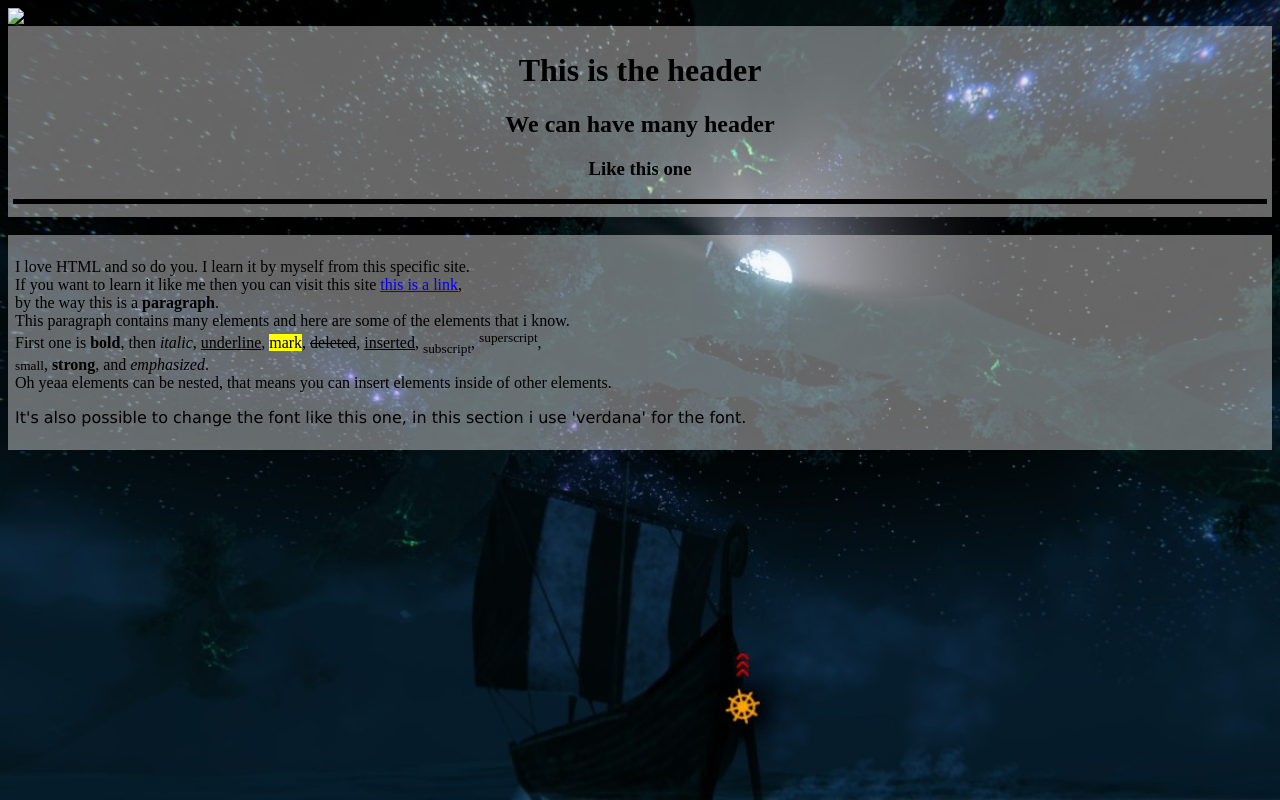
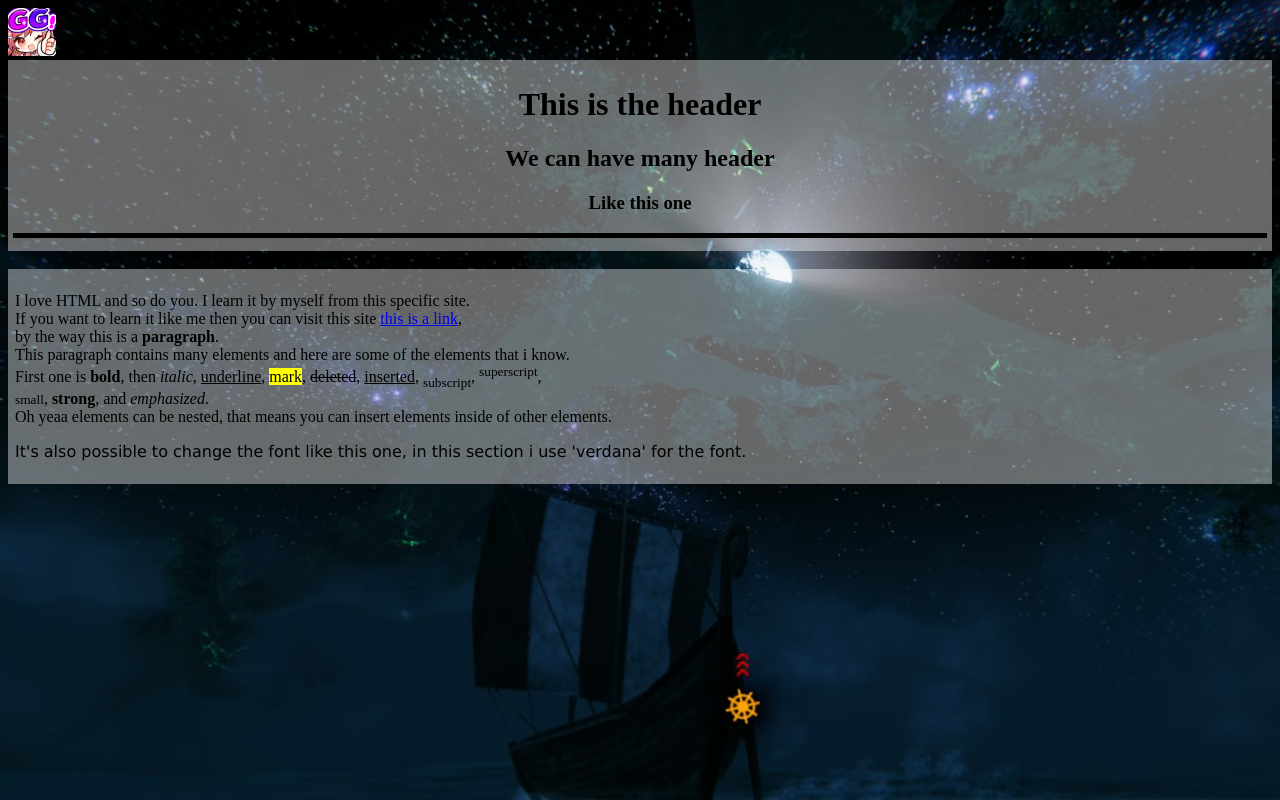
Before and after one commit to Naranss/Pemrograman-Berbasis-Platfrom, a plain HTML site: page index.html in a window 1280 px wide. Drawn offline with Linux system fonts and the light colour scheme.

Commit message:
Update img src

```diff
--- a/index.html
+++ b/index.html
@@ -3,7 +3,7 @@
 
 <head>
     <title>This is The Title</title>
-    <img src="images/_goodjob.png" alt="goodjob">
+    <img src="images/goodjob.png" alt="goodjob">
 </head>
 
 <body
```
